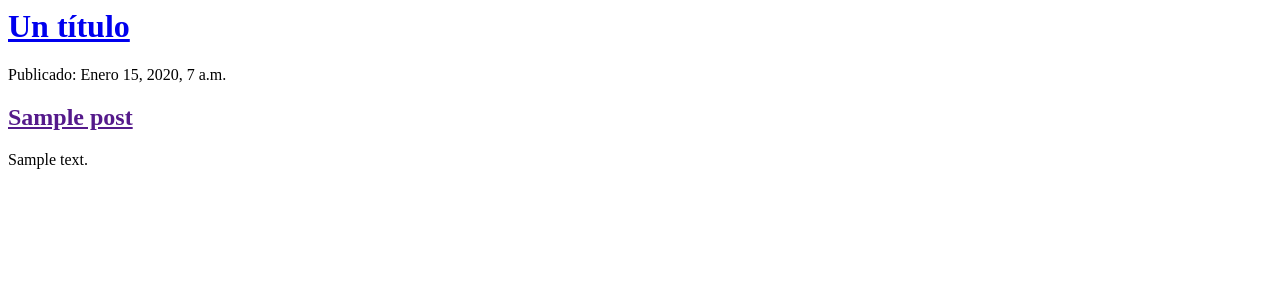
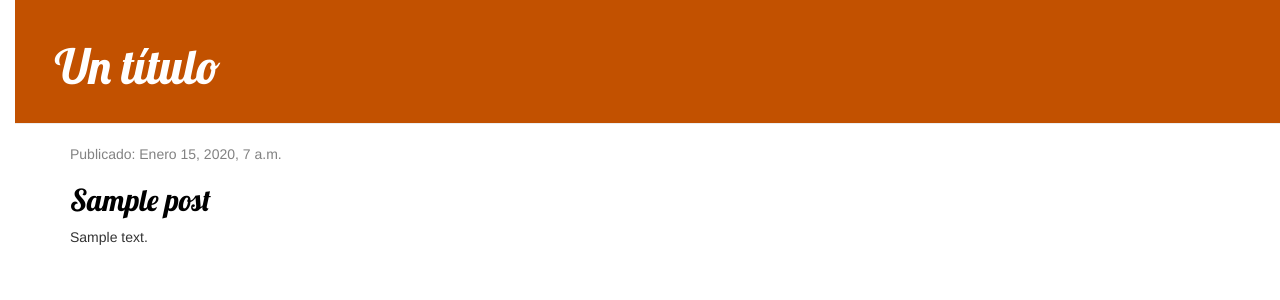
Before and after one commit to alcaides/my-first-blog, a Django app: template blog/templates/blog/post_list.html in a window 1280 px wide. Shown: the top 300 px of the page. Run offline with Django 3.2, Linux system fonts and the light colour scheme; the template is opened without the code that fills it: values that come from a table or form of the project are taken from there, others are empty; tables that the repository leaves empty hold one stand-in row (values such as "Sample post"); parts of the project's set-up code (start-up, migrations or seed data) failed here and were passed over; some libraries are stand-ins or nearby versions.

Commit message:
Post_detail added

```diff
--- /dev/null
+++ b/blog/static/css/blog.css
@@ -0,0 +1,55 @@
+h1 a, h2 a {
+    color: #3ED71F;
+    font-family: 'Lobster';
+}
+
+body {
+    padding-left: 15px;
+}
+
+.page-header {
+    background-color: #C25100;
+    margin-top: 0;
+    padding: 20px 20px 20px 40px;
+}
+
+.page-header h1, .page-header h1 a, .page-header h1 a:visited, .page-header h1 a:active {
+    color: #ffffff;
+    font-size: 36pt;
+    text-decoration: none;
+}
+
+.content {
+    margin-left: 40px;
+}
+
+h1, h2, h3, h4 {
+    font-family: 'Lobster', cursive;
+}
+
+.date {
+    color: #828282;
+}
+
+.save {
+    float: right;
+}
+
+.post-form textarea, .post-form input {
+    width: 100%;
+}
+
+.top-menu, .top-menu:hover, .top-menu:visited {
+    color: #ffffff;
+    float: right;
+    font-size: 26pt;
+    margin-right: 20px;
+}
+
+.post {
+    margin-bottom: 70px;
+}
+
+.post h2 a, .post h2 a:visited {
+    color: #000000;
+}
--- /dev/null
+++ b/blog/templates/blog/base.html
@@ -0,0 +1,23 @@
+{% load static%}
+<html>
+    <head>
+        <link rel="stylesheet" href="//maxcdn.bootstrapcdn.com/bootstrap/3.2.0/css/bootstrap.min.css">
+        <link rel="stylesheet" href="//maxcdn.bootstrapcdn.com/bootstrap/3.2.0/css/bootstrap-theme.min.css">
+        <link href="//fonts.googleapis.com/css?family=Lobster&subset=latin,latin-ext" rel="stylesheet" type="text/css">
+        <link rel="stylesheet" href="{% static 'css/blog.css' %}">
+        <title>Un blog</title>
+    </head>
+    <body>
+        <div class="page-header">
+            <h1><a href="/">Un título</a></h1>
+        </div>
+            <div class="content container">
+                <div class="row">
+                    <div class="col-md-8">
+                      {% block content %}
+                      {% endblock %}
+                    </div>
+                </div>
+            </div>
+    </body>
+</html>
--- a/blog/templates/blog/post_list.html
+++ b/blog/templates/blog/post_list.html
@@ -1,19 +1,13 @@
-<html>
-    <head>
-        <title>Un blog</title>
-    </head>
-    <body>
-        <div>
-            <h1><a href="/">Un título</a></h1>
+{% extends 'blog/base.html' %}
+
+{% block content %}
+    {% for post in posts %}
+        <div class="post">
+            <div class="date">
+                <p> Publicado: {{ post.published_date}} </p>
+            </div>
+            <h2><a href="{% url 'post_detail' pk=post.pl}">{{ post.title }}</a></h2>
+            <p>{{ post.text|linebreaksbr }}</p>
         </div>
-        <div>
-            {% for post in posts %}
-            <div>
-                <p> Publicado: {{ post.published_date}} </p>
-                <h2><a href="">{{ post.title }}</a></h2>
-                <p>{{ post.text|linebreaksbr }}</p>
-            </div>
-            {% endfor %}
-        </div>
-    </body>
-</html>
+    {% endfor %}
+{% endblock %}
--- a/blog/urls.py
+++ b/blog/urls.py
@@ -3,4 +3,5 @@ from . import views
 
 urlpatterns = [
     path('', views.post_list, name='post_list')
+    path('post/<int:pk>/', views.post_detail, name='post_detail')
 ]
```
Also changed, not shown: blog/views.py (+6 -1 lines), blog/templates/blog/post_detail.html (added).
